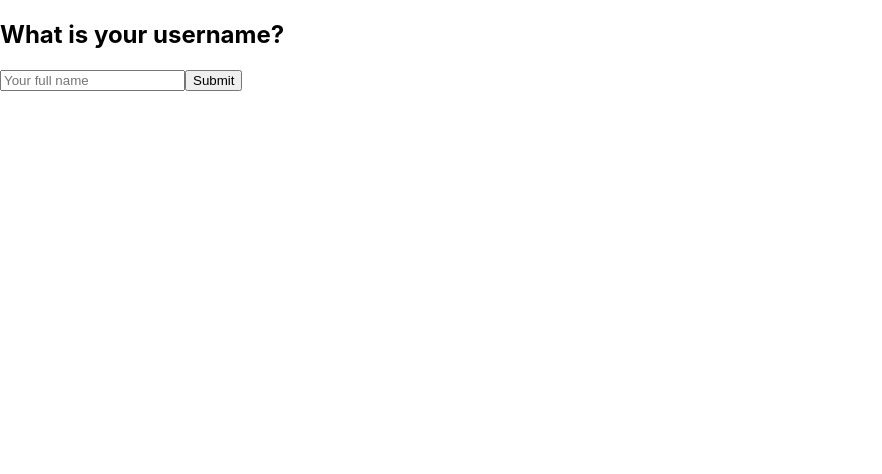
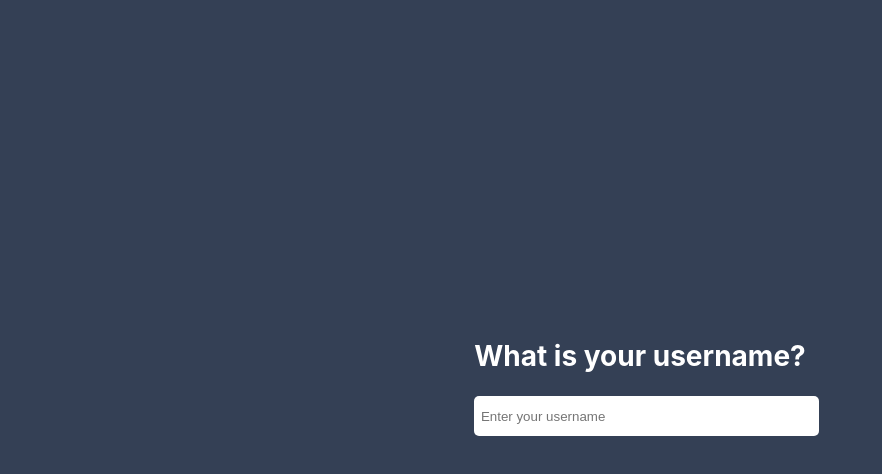
Before and after one commit to galvc/React-Messaging-Project, a React (Create React App) app: page / in a window 1280 px wide. Shown: the top 474 px of the page, without its empty margins (0-882 px from the left). Built offline with nearby package versions, Linux system fonts and the light colour scheme; what @pusher/chatkit-client-react, @pusher/chatkit-server would draw is missing.

Commit message:
roomlist updates, change username form ui

```diff
--- a/src/App.js
+++ b/src/App.js
@@ -45,7 +45,7 @@ class App extends Component {
 
 
   render() {
-    if (this.state.currentScreen === 'none') { //why not use a router?
+    if (this.state.currentScreen === 'none') {
       return <UsernameForm onSubmit={this.onUsernameSubmitted} />
     }
     if (this.state.currentScreen === 'ChatScreen') {
--- a/src/ChatScreen.js
+++ b/src/ChatScreen.js
@@ -1,6 +1,7 @@
 import React, { Component } from 'react'
 import { ChatManager, TokenProvider } from "@pusher/chatkit-client"
 import Chatkit from '@pusher/chatkit-server';
+import styled from 'styled-components'
 import MessageList from './Components/MessageList'
 import SendMessageForm from './Components/SendMessageForm'
 import TypingIndicator from './Components/TypingIndicator'
@@ -9,6 +10,7 @@ import RoomList from './Components/RoomList'
 import JoinScreen from './Components/JoinScreen'
 import CreateRoom from './Components/CreateRoom'
 import CurrentRoomHeader from './Components/CurrentRoomHeader';
+import { FaPlus } from 'react-icons/fa'
 // const localhost = 'https://3000-a472df6c-5a6c-426c-abc7-6c5a44e38135.ws-us02.gitpod.io';
 // const localhost = 'http://localhost:3000'
 
@@ -362,10 +364,12 @@ class ChatScreen extends Component {
             <div style={styles.container}>
                 <div style={styles.chatContainer}>
                     <aside style={styles.whosOnlineListContainer}>
-                        <WhosOnlineList
-                            currentUser={this.state.currentUser}
-                            users={this.state.currentRoom.users}
-                        />
+
+                        {/* like the messagelist, put the rooms in state then pass that to the component, map it */}
+                        <CreateRoomButton onClick={() => this.setState({ isCreateRoomOpen: !this.state.isCreateRoomOpen })}>
+                            Create a room <FaPlus size={12} />
+                        </CreateRoomButton>
+
                         <RoomList
                             setJoinScreen={this.setJoinScreen}
                             joinARoom={this.joinRoom}
@@ -375,9 +379,11 @@ class ChatScreen extends Component {
                             openRoom={this.openRoom}
                             fetchMessages={this.fetchMessagesByRoom}
                         />
-                        {/* like the messagelist, put the rooms in state then pass that to the component, map it */}
-                        <p onClick={() => this.setState({ isCreateRoomOpen: !this.state.isCreateRoomOpen })}>Create a room</p>
 
+                        <WhosOnlineList
+                            currentUser={this.state.currentUser}
+                            users={this.state.currentRoom.users}
+                        />
                     </aside>
                     <section style={styles.chatListContainer}>
                     <CurrentRoomHeader
@@ -409,3 +415,18 @@ class ChatScreen extends Component {
 }
 
 export default ChatScreen
+
+const CreateRoomButton = styled.button`
+    font-weight: bold;
+    width: 100%;
+    color: #C6C9CE;
+    background: transparent;
+    border: none;
+    font-size: 1.05em;
+    padding: 0.25em;
+    cursor: pointer;
+
+        &:hover{
+            color: white;
+        }
+`;
--- a/src/Components/RoomList.js
+++ b/src/Components/RoomList.js
@@ -26,18 +26,17 @@ const RoomItem = styled.li`
     align-items: center;
     list-style-type: none;
     transition: 0.3s all ease;
-
+    color: #C6C9CE;
+    padding: 0.50em 0;
     &:hover {
         cursor: pointer;
         background: #2B3546;
     }
 
-    span {
-        padding: 0.50em 0;
-    }
-
-    .active {
+    &.active {
         background: #303B4E;
+        color: white;
+        font-weight: bold;
     }
 `
 
@@ -77,17 +76,13 @@ class RoomList extends Component {
                             <span onClick={() => this.handleOpenRoom(room)}>{room.name}</span>
                         </RoomItem>
                     )}
-                </List>
-                <List>
                     {this.props.joinableRooms.map((room, index) =>
                         <RoomItem key={index}>
-                        {room.name}
+                            {room.name}
                             <Button onClick={() => this.handleJoin(room)}>Join Room</Button>
                         </RoomItem>
                     )}
-
                 </List>
-
             </div>
         )
     }
--- a/src/Components/UsernameForm.js
+++ b/src/Components/UsernameForm.js
@@ -1,4 +1,5 @@
 import React, { Component } from 'react'
+import styled from 'styled-components'
 
 class UsernameForm extends Component {
  constructor(props) {
@@ -21,21 +22,64 @@ class UsernameForm extends Component {
 
   render() {
     return (
-      <div>
-        <div>
+      <UsernameFormContainer>
+        <div className="form">
           <h2>What is your username?</h2>
           <form onSubmit={this.onSubmit}>
             <input
               type="text"
-              placeholder="Your full name"
+              placeholder="Enter your username"
               onChange={this.onChange}
             />
-            <input type="submit" />
+            {this.state.username.length > 0 && <input type="submit" /> }
+            {!this.state.username.length > 0 && <input type="submit" disabled /> }
+            {/* <SubmitButton /> */}
           </form>
         </div>
-      </div>
+      </UsernameFormContainer>
     )
   }
 }
 
  export default UsernameForm
+
+ const UsernameFormContainer = styled.div`
+    width: 100vw;
+    height: 100vh;
+    background: #344055;
+    display: flex;
+    align-items: center;
+    justify-content: center;
+
+    div.form {
+        text-align: center;
+    }
+
+    h2 {
+        color: white;
+        font-size: 1.75em;
+    }
+    input {
+        height: 3em;
+        width: 100%;
+        border: 0;
+        border-radius: 5px;
+        margin-right: 0.75em;
+        transition: max-height 0.3s ease-out;
+    }
+
+    input[type=text] {
+        padding: 0 0.50em;
+    }
+
+    input[type=submit]:disabled {
+        visibility: hidden;
+    }
+
+    input[type=submit] {
+        background: #303B4E;
+        font-weight: bold;
+        font-size: 1em;
+        color: white;
+    }
+ `
```
Also changed, not shown: 2 other files (tests, documents, lock files or other folders).
